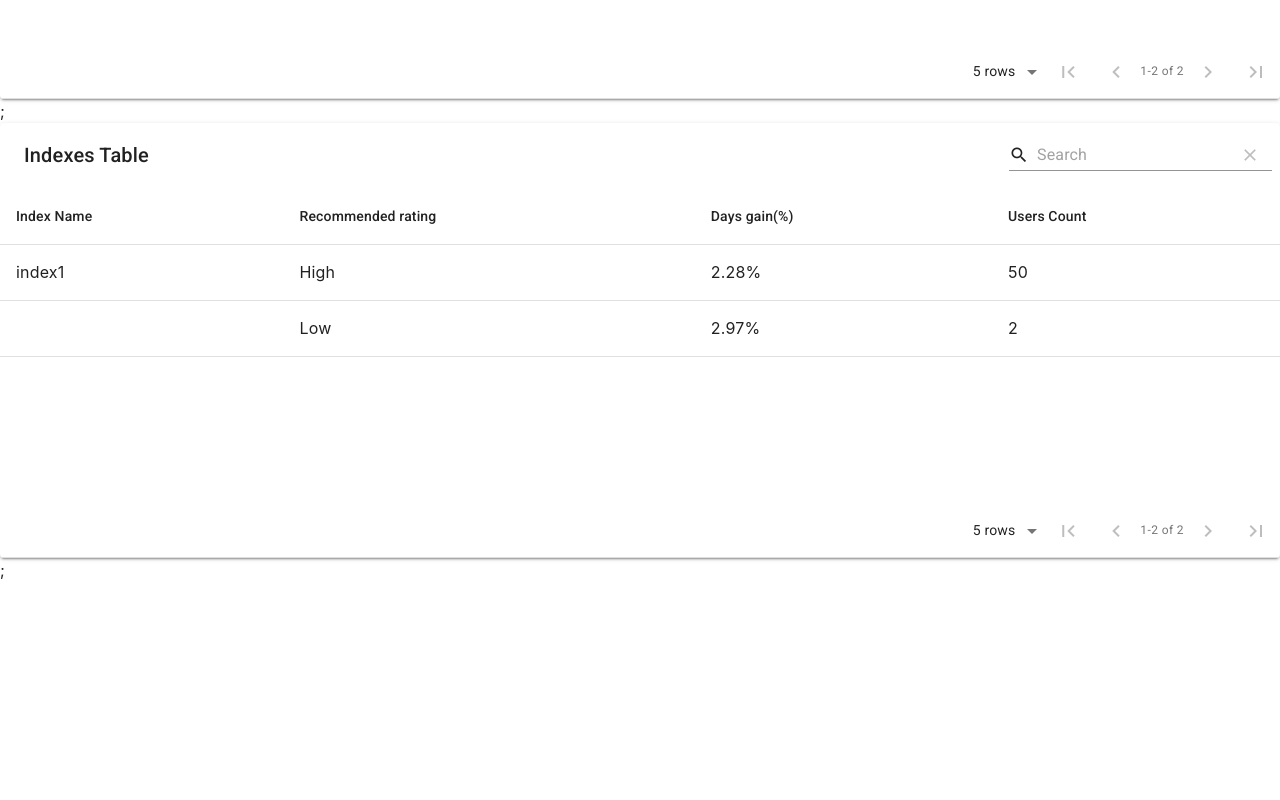
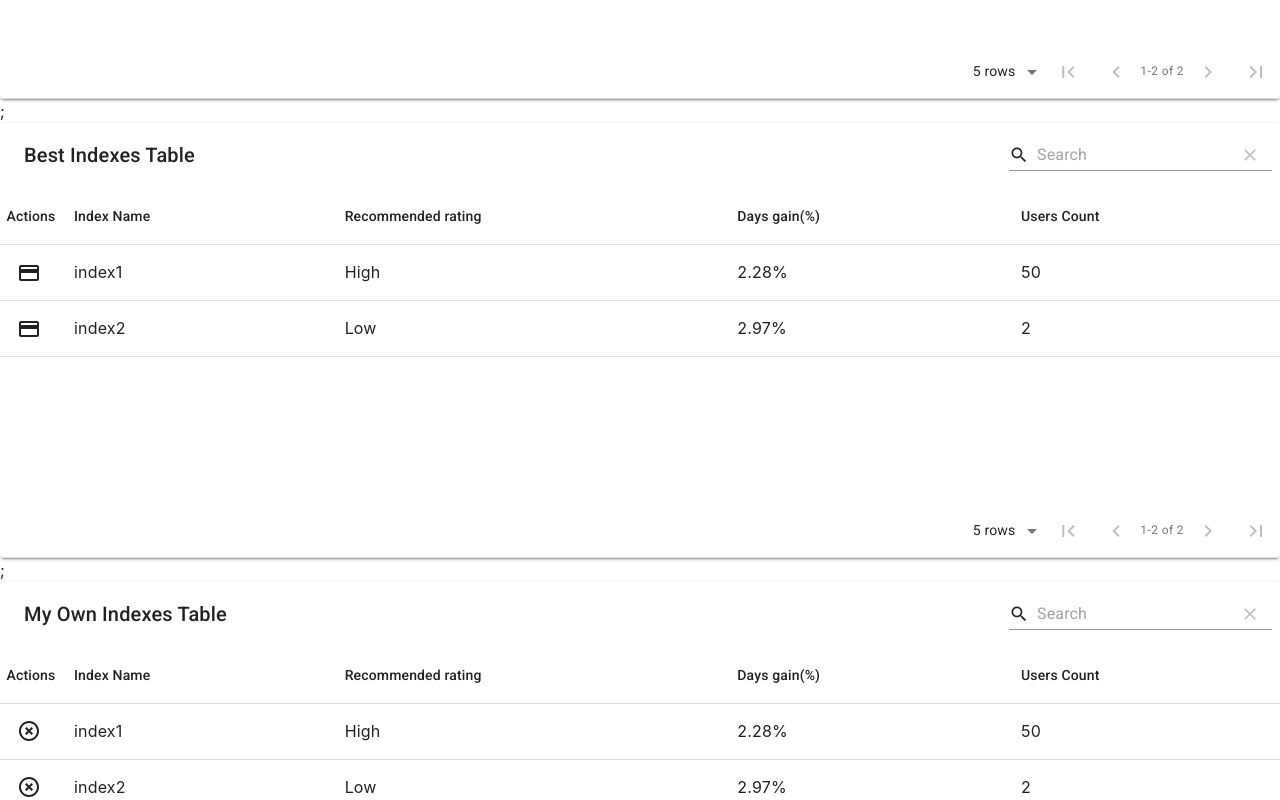
Before and after one commit to DorEliyahu17/CryptoIndexer-FrontEnd, a React (Create React App) app: page / in a window 1280 px wide. Shown: the part 460-1260 px from the top of the page. Before the commit the page ends 1042 px from the top, so only its background shows below. Built offline with nearby package versions, Linux system fonts and the light colour scheme.

Commit message:
add new table

```diff
--- a/src/HomePage/HomePage.jsx
+++ b/src/HomePage/HomePage.jsx
@@ -4,13 +4,57 @@ import { Table } from "@mui/material";
 import './HomePage.less';
 import MaterialTable from "material-table";
 import { ThemeProvider, createTheme } from '@mui/material';
+import { ButtonUnstyled } from "@mui/base";
 
+//mu-icons
+// import AddBox from '@material-ui/icons/AddBox';
+// import ArrowDownward from '@material-ui/icons/ArrowDownward';
+// import Check from '@material-ui/icons/Check';
+// import ChevronLeft from '@material-ui/icons/ChevronLeft';
+// import ChevronRight from '@material-ui/icons/ChevronRight';
+// import Clear from '@material-ui/icons/Clear';
+ //import DeleteOutline from '@material-ui/icons/DeleteOutline';
+// import Edit from '@material-ui/icons/Edit';
+// import FilterList from '@material-ui/icons/FilterList';
+// import FirstPage from '@material-ui/icons/FirstPage';
+// import LastPage from '@material-ui/icons/LastPage';
+ import Remove from '@material-ui/icons/Remove';
+import { Delete } from "@material-ui/icons";
+import { Payment } from "@material-ui/icons";
+import HighlightOffIcon from '@mui/icons-material/HighlightOff';
+// import SaveAlt from '@material-ui/icons/SaveAlt';
+// import Search from '@material-ui/icons/Search';
+// import ViewColumn from '@material-ui/icons/ViewColumn';
+// import Refresh from '@material-ui/icons/Refresh';
+// import Delete from '@material-ui/icons/Delete';
 
 function HomePage() {
   const [example, setExample] = useState(false);
   const [SymbolsData, setSymbolsData] = useState([]);
   const defaultMaterialTheme = createTheme();
 
+ //  const tableIcons = {
+  //   Add: forwardRef((props, ref) => <AddBox {...props} ref={ref} />),
+  //   Check: forwardRef((props, ref) => <Check {...props} ref={ref} />),
+  //   Clear: forwardRef((props, ref) => <Clear {...props} ref={ref} />),
+   //  Delete: forwardRef((props, ref) => <DeleteOutline {...props} ref={ref} />),
+  //   DetailPanel: forwardRef((props, ref) => <ChevronRight {...props} ref={ref} />),
+  //   Edit: forwardRef((props, ref) => <Edit {...props} ref={ref} />),
+  //   Export: forwardRef((props, ref) => <SaveAlt {...props} ref={ref} />),
+  //   //Filter: forwardRef((props, ref) => <FilterList {...props} ref={ref} />),
+  //   //FirstPage: forwardRef((props, ref) => <FirstPage {...props} ref={ref} />),
+  //   LastPage: forwardRef((props, ref) => <LastPage {...props} ref={ref} />),
+  //   NextPage: forwardRef((props, ref) => <ChevronRight {...props} ref={ref} />),
+  //   PreviousPage: forwardRef((props, ref) => <ChevronLeft {...props} ref={ref} />),
+  //   ResetSearch: forwardRef((props, ref) => <Clear {...props} ref={ref} />),
+  //   Search: forwardRef((props, ref) => <Search {...props} ref={ref} />),
+  //   SortArrow: forwardRef((props, ref) => <ArrowDownward {...props} ref={ref} />),
+  //   ThirdStateCheck: forwardRef((props, ref) => <Remove {...props} ref={ref} />),
+  //   ViewColumn: forwardRef((props, ref) => <ViewColumn {...props} ref={ref} />)
+
+  // };
+
+  const tableRef = React.createRef();
 
   const symbolColumns = [
     {field: 'symbol', title: 'Symbol' },
@@ -59,13 +103,19 @@ function HomePage() {
       "usersCount":"50"
     },
     {
-      "symbol":"index2",
+      "indexName":"index2",
       "recommendedRating":"Low",
       "daysGain":"2.97%	",
       "usersCount":"2"
       }
   ];
 
+  const HandlePaymentRow = (event, rowData) => {
+    console.log(rowData.indexName);
+  }
+  const HandleSellRow = (event, rowData) => {
+    console.log(rowData.indexName);
+  }
 
 
   const handleGetSymbolsData = () => {
@@ -87,13 +137,32 @@ function HomePage() {
   return (
     <div>
       <h1>Home Page</h1>
+
       <ThemeProvider theme={defaultMaterialTheme}>
         <MaterialTable title="Symbols Table" columns={symbolColumns} data={symbolData} options={{exportButton:true}} />;
       </ThemeProvider>
 
+
       <ThemeProvider theme={defaultMaterialTheme}>
-        <MaterialTable title="Indexes Table" columns={indexColumns} data={indexData} />;
+        <MaterialTable title="Best Indexes Table" columns={indexColumns} data={indexData} actions={[
+          {
+            icon:Payment,
+            tooltip:'pay to buy it',
+            onClick:(event, rowData) => HandlePaymentRow(event, rowData)
+        }
+        ]} />;
       </ThemeProvider>
+
+      <ThemeProvider theme={defaultMaterialTheme}>
+        <MaterialTable title="My Own Indexes Table" columns={indexColumns} data={indexData} actions={[
+          {
+            icon: HighlightOffIcon,
+            tooltip:'sell this index',
+            onClick:(event, rowData) => HandleSellRow(event, rowData)
+        }
+        ]} />;
+      </ThemeProvider>
+
     </div>
   );
 }
```
Also changed, not shown: package.json (+6 -2 lines), 1 other file (tests, documents, lock files or other folders).
